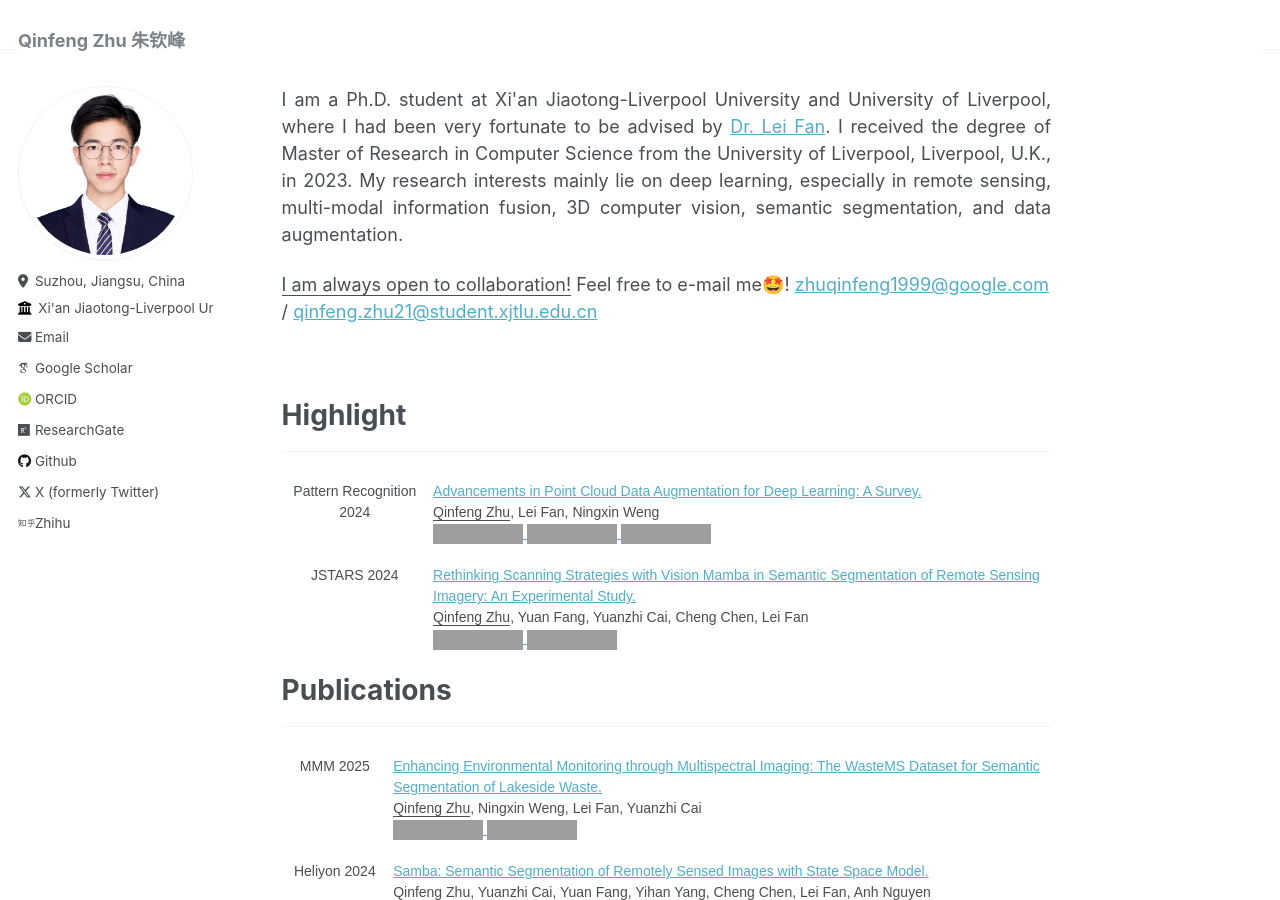
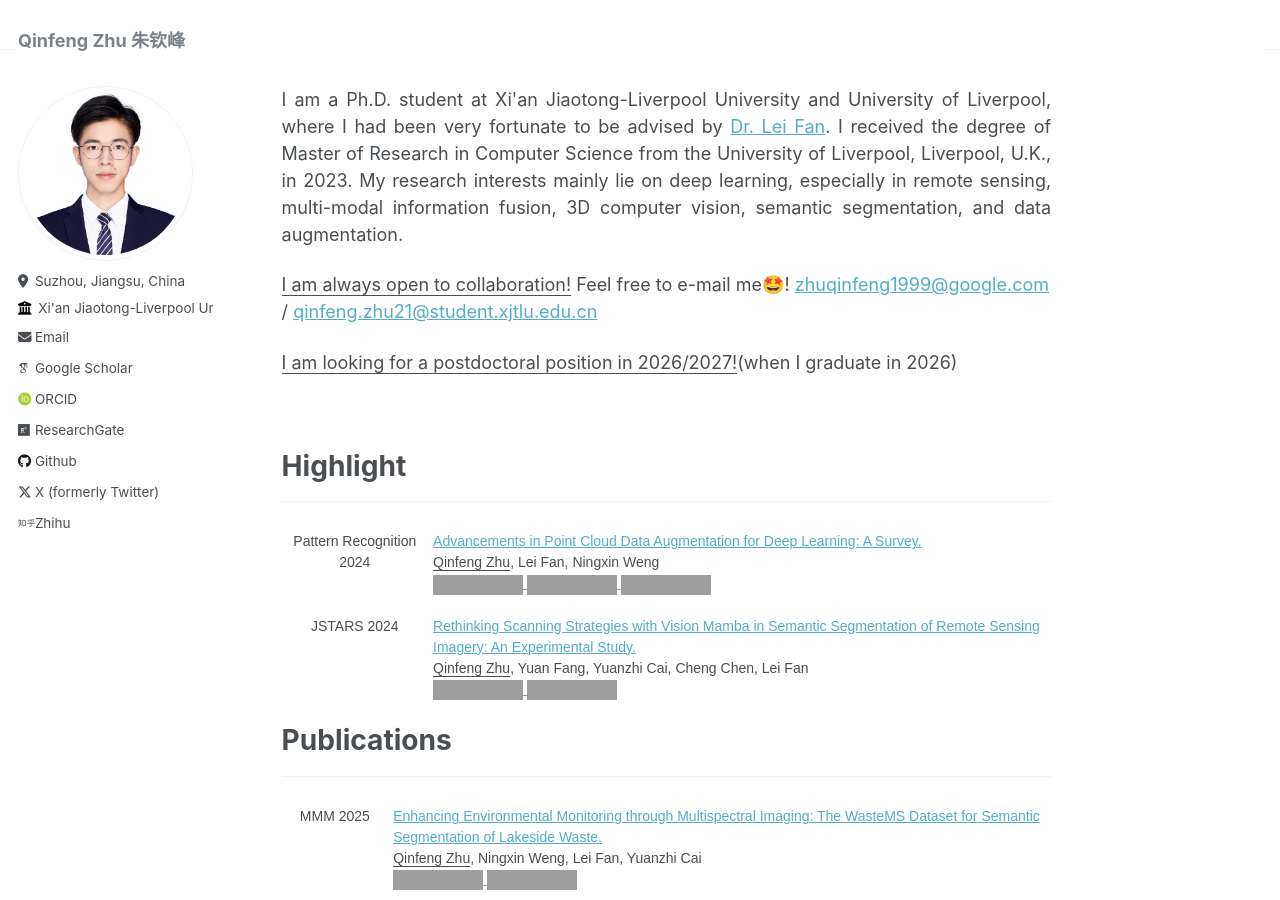
Before and after one commit to zhuqinfeng1999/zhuqinfeng1999.github.io, a Jekyll site: the page built from _pages/about.md, in a window 1280 px wide and 900 px high, cut to the strip 0-900 px from the top of the window. Built offline with Jekyll 4.4.1, drawn with Linux system fonts in a browser that asks for light colours; some web fonts are replaced; grey boxes are pictures that could not be loaded.

Commit message:
Update about.md

```diff
--- a/_pages/about.md
+++ b/_pages/about.md
@@ -13,6 +13,8 @@ My research interests mainly lie on deep learning, especially in remote sensing,
 </p>
 
 <u>I am always open to collaboration!</u> Feel free to e-mail me🤩! <a href="zhuqinfeng1999@google.com">zhuqinfeng1999@google.com</a> / <a href="qinfeng.zhu21@student.xjtlu.edu.cn">qinfeng.zhu21@student.xjtlu.edu.cn</a>
+
+<u>I am looking for a postdoctoral position in 2026/2027!</u>(when I graduate in 2026)
 
 <br>
 
```
